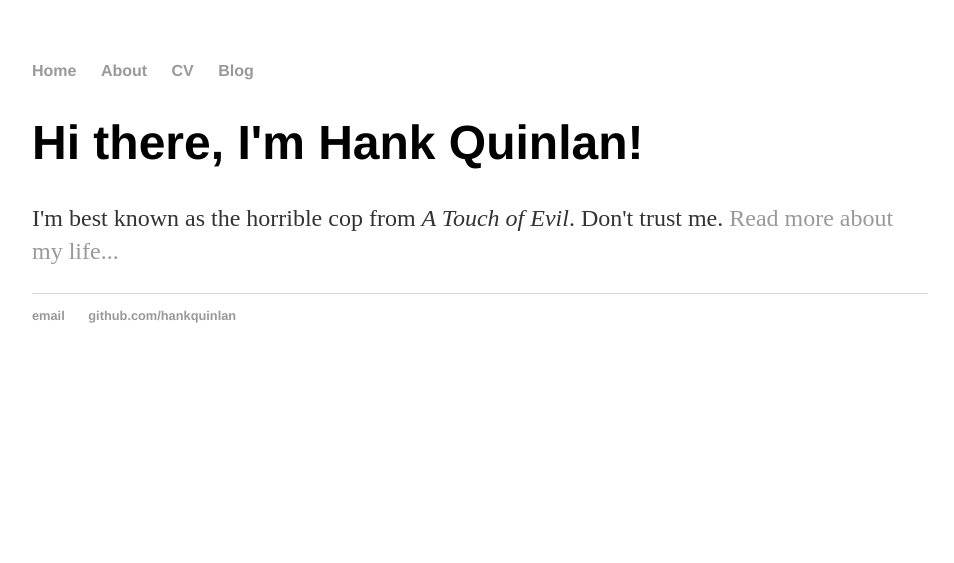
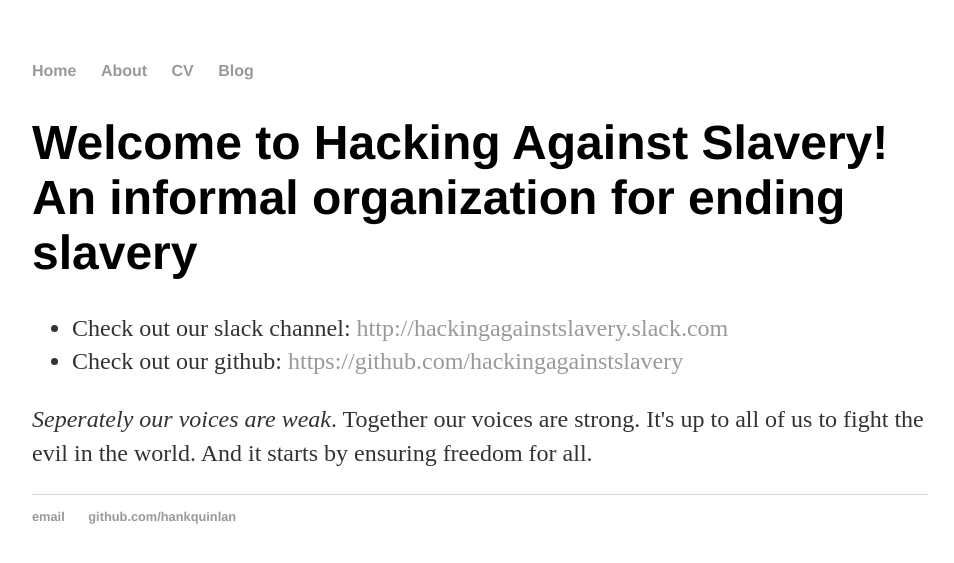
Before and after one commit to jacqueline-homan/hackingagainstslavery.github.io, a Jekyll site: the page built from index.html, in a window 1280 px wide. Shown: the top 563 px of the page, without its empty margins (160-1114 px from the left). Built offline with Jekyll 4.4.1, drawn with Linux system fonts in a browser that asks for light colours.

Commit message:
updating index

```diff
--- a/index.html
+++ b/index.html
@@ -1,9 +1,15 @@
 ---
 layout: default
-title: Hank Quinlan, Horrible Cop
+title: Hacking Against Slavery
 ---
 
 		<div class="blurb">
-			<h1>Hi there, I'm Hank Quinlan!</h1>
-			<p>I'm best known as the horrible cop from <em>A Touch of Evil</em>. Don't trust me. <a href="/about">Read more about my life...</a></p>
+			<h1>Welcome to Hacking Against Slavery! An informal organization for ending slavery</h1>
+			<ul>
+
+				<li>Check out our slack channel: <a href="http://hackingagainstslavery.slack.com">http://hackingagainstslavery.slack.com</a></li>
+				<li>Check out our github: <a href="https://github.com/hackingagainstslavery">https://github.com/hackingagainstslavery</a></li>
+			</ul>
+				<p><em>Seperately our voices are weak</em>. Together our voices are strong.  It's up to all of us to fight the evil in the world.  And it starts by ensuring freedom for all.</p>
+
 		</div>
```
